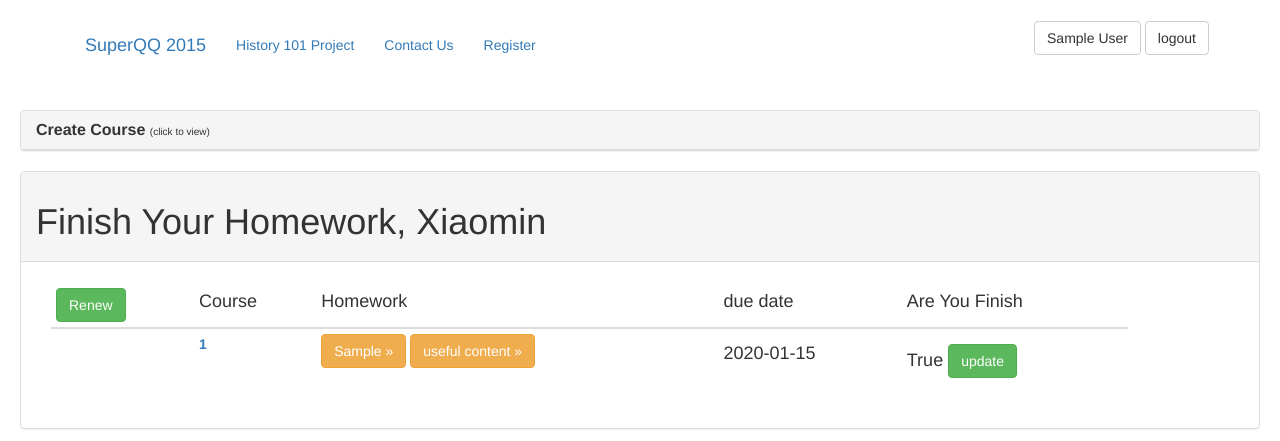
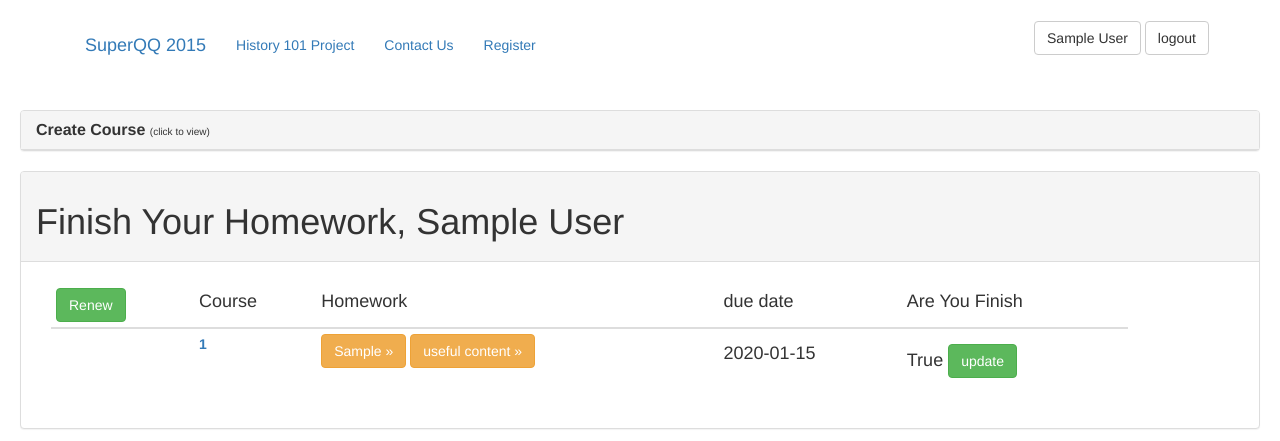
Before and after one commit to ruochenxu92/testproject_2, a Django app: template templates/task/courses.html in a window 1280 px wide. Shown: the top 441 px of the page. Run offline with Django 3.2, Linux system fonts and the light colour scheme; tables that the repository leaves empty hold one stand-in row (values such as "Sample post"); the template is opened without the code that fills it: values that come from a table or form of the project are taken from there, most other values are stand-ins (such as "Sample title", 1, 10 or a date in 2020); parts of the project's set-up code (start-up, migrations or seed data) failed here and were passed over; some libraries are stand-ins or nearby versions.

Commit message:
finish login system

```diff
--- a/task/models.py
+++ b/task/models.py
@@ -35,7 +35,7 @@ class Course(models.Model):
     due_date = models.CharField(max_length=255, default='Monday')
     finish = models.BooleanField(default=False)
     sememster = models.CharField(max_length=255, default='Spring 2015')
-
+    username = models.CharField(max_length=255, default='xxu46')
 
     def __unicode__(self):
         return self.courseid
--- a/task/views.py
+++ b/task/views.py
@@ -107,7 +107,8 @@ def Renew(request):
 
 
 def Courses(request):
-    courses = Course.objects.filter(finish=False).order_by('due_date')
+    full_name = request.user.username
+    courses = Course.objects.filter(finish=False, username=full_name).order_by('due_date')
     if request.POST:
         form = CourseForm(request.POST)
         if form.is_valid():
--- a/templates/task/courses.html
+++ b/templates/task/courses.html
@@ -36,7 +36,7 @@
     <a id="about"></a>
     <div class="panel panel-default relate-calendar-event   ">
         <div class="panel-heading">
-            <h1>Finish Your Homework, Xiaomin</h1>
+            <h1>Finish Your Homework, {{ full_name }}</h1>
         </div>
 
         <div class="panel-body">
```
